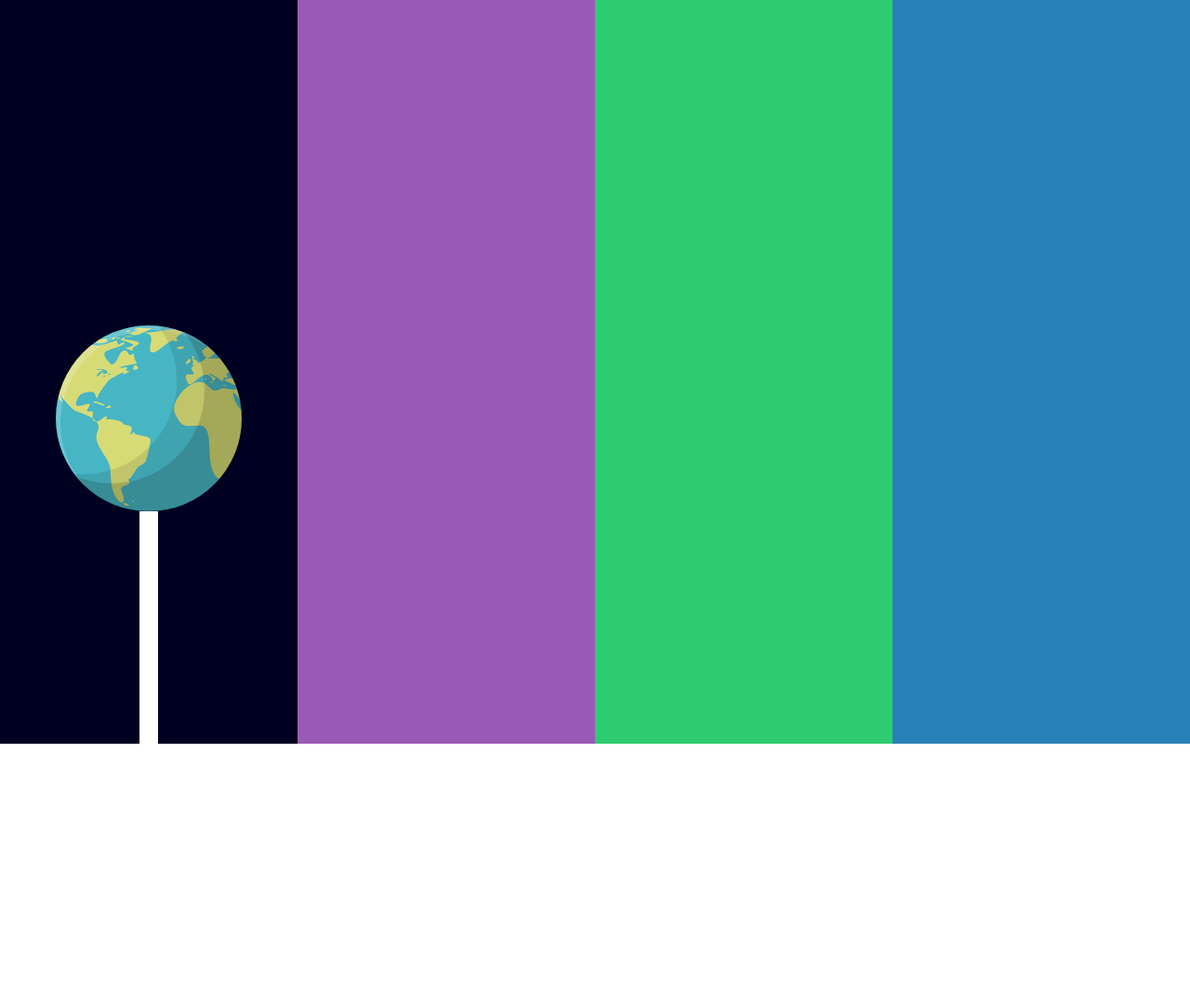
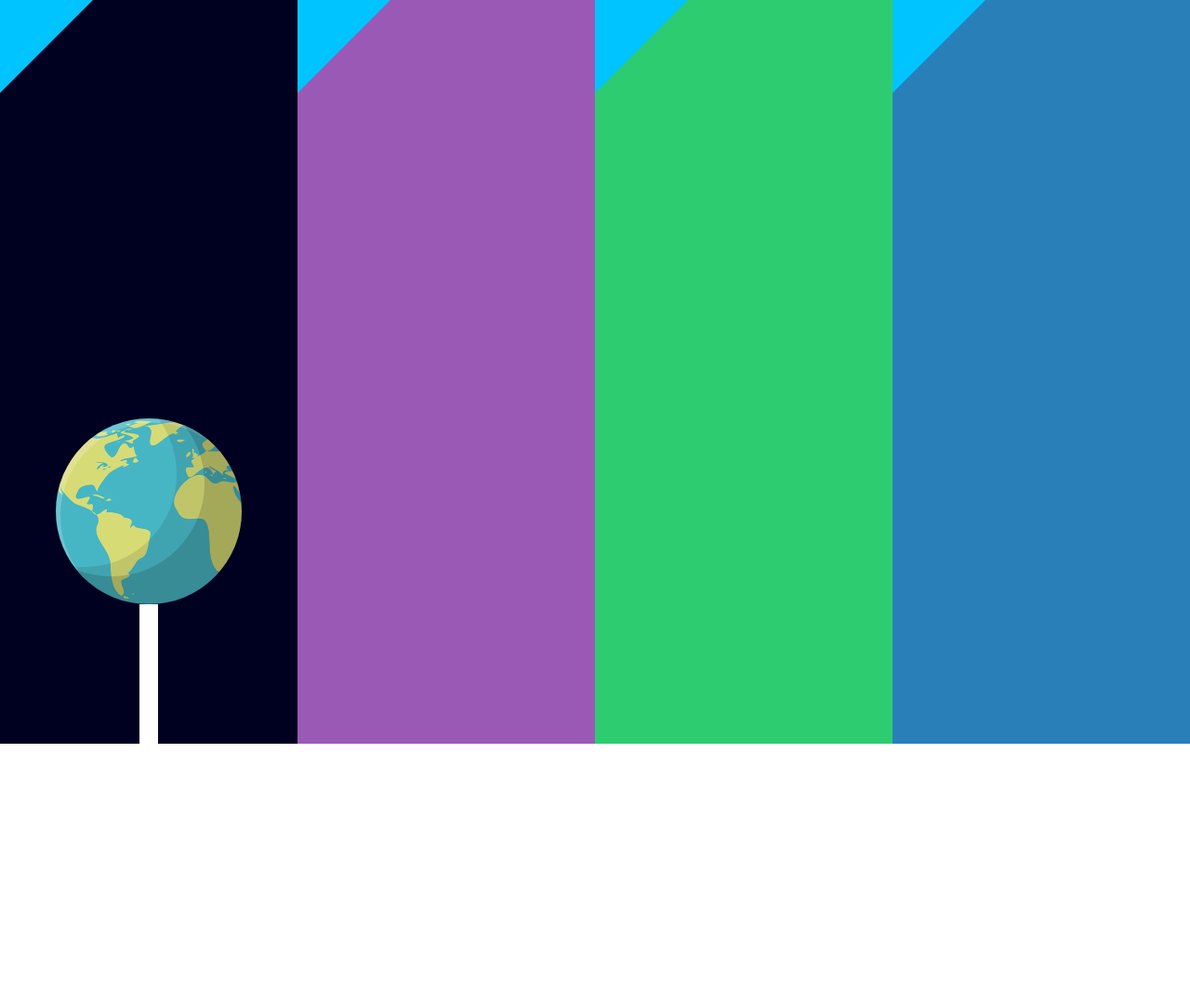
Before and after one commit to TRMIKO/CIDWA, a plain HTML site: page index.html in a window 1280 px wide. Shown: the whole page at 93% size. Before the commit the page ends 980 px from the top, so only its background shows below. Drawn offline with Linux system fonts and the light colour scheme.

Commit message:
div triangulos
Boton para regresar

```diff
--- a/index.html
+++ b/index.html
@@ -1,17 +1,20 @@
 <!DOCTYPE html>
 <html lang="en">
+
 <head>
     <meta charset="UTF-8">
-    <link rel="stylesheet" href="style.css" >
+    <link rel="stylesheet" href="style.css">
     <title>mundo</title>
 
 </head>
+
 <body>
     <article class="container">
 
         <div class="column">
 
             <div class="negro cerrado">
+               <div class="triangulo-ezquinado"></div>
                 <div class="mundo-linea">
 
                     <div class="mundo"></div>
@@ -20,12 +23,13 @@
                 </div>
             </div>
             <div class="rosa cerrado">
-
+                <div class="triangulo-ezquinado"></div>
             </div>
             <div class="azul cerrado">
+                <div class="triangulo-ezquinado"></div>
             </div>
             <div class="verde cerrado">
-
+                <div class="triangulo-ezquinado"></div>
             </div>
         </div>
     </article>
@@ -36,4 +40,5 @@
  </div> <-->
     <script src="js/jquery-3.1.0.js"></script>
 </body>
+
 </html>
--- a/style.css
+++ b/style.css
@@ -73,3 +73,10 @@ body{
     background-position: -396px center;
   }
 }
+
+.triangulo-ezquinado{
+	width: 0;
+	height: 0;
+	border-top: 100px solid #00c4ff;
+	border-right: 100px solid transparent;
+}
```
Lines whose indentation alone changed are shown as unchanged.
